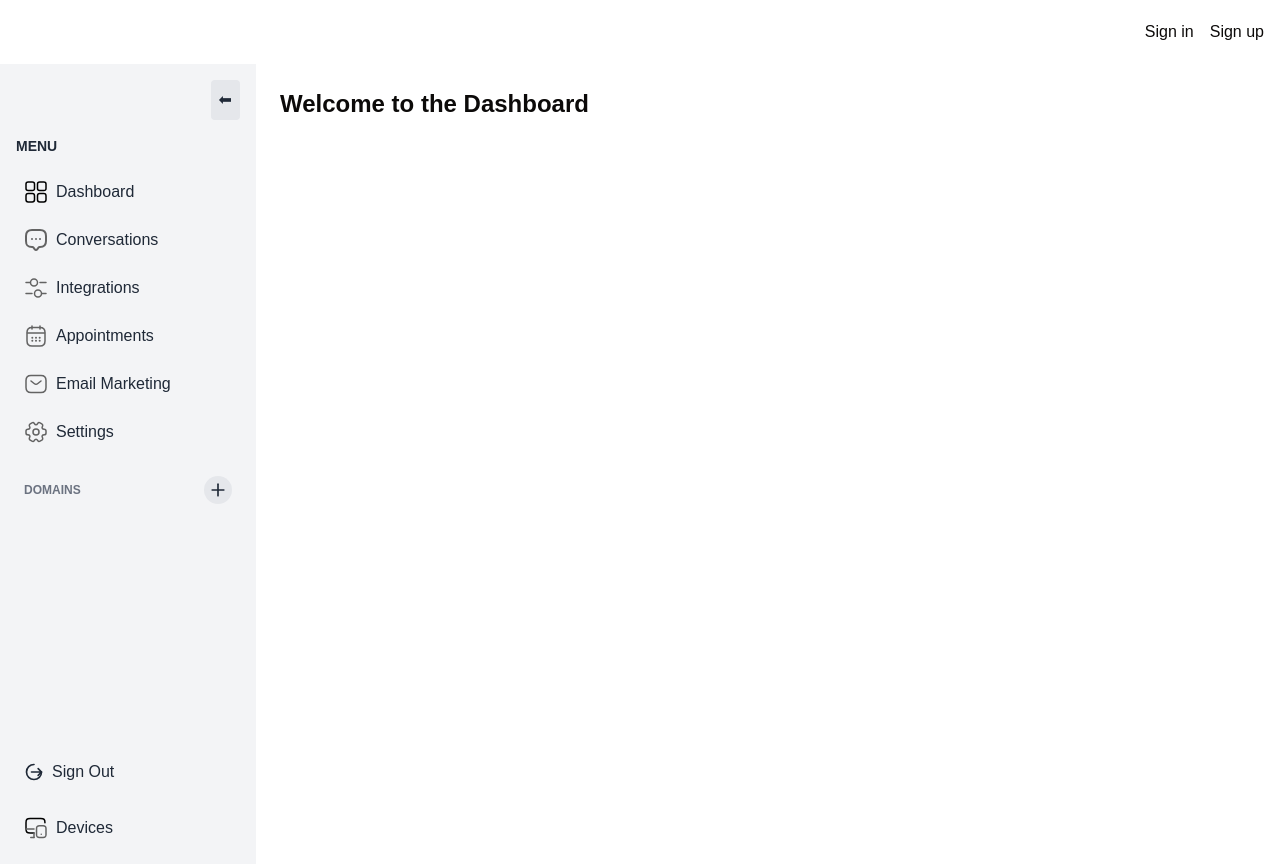
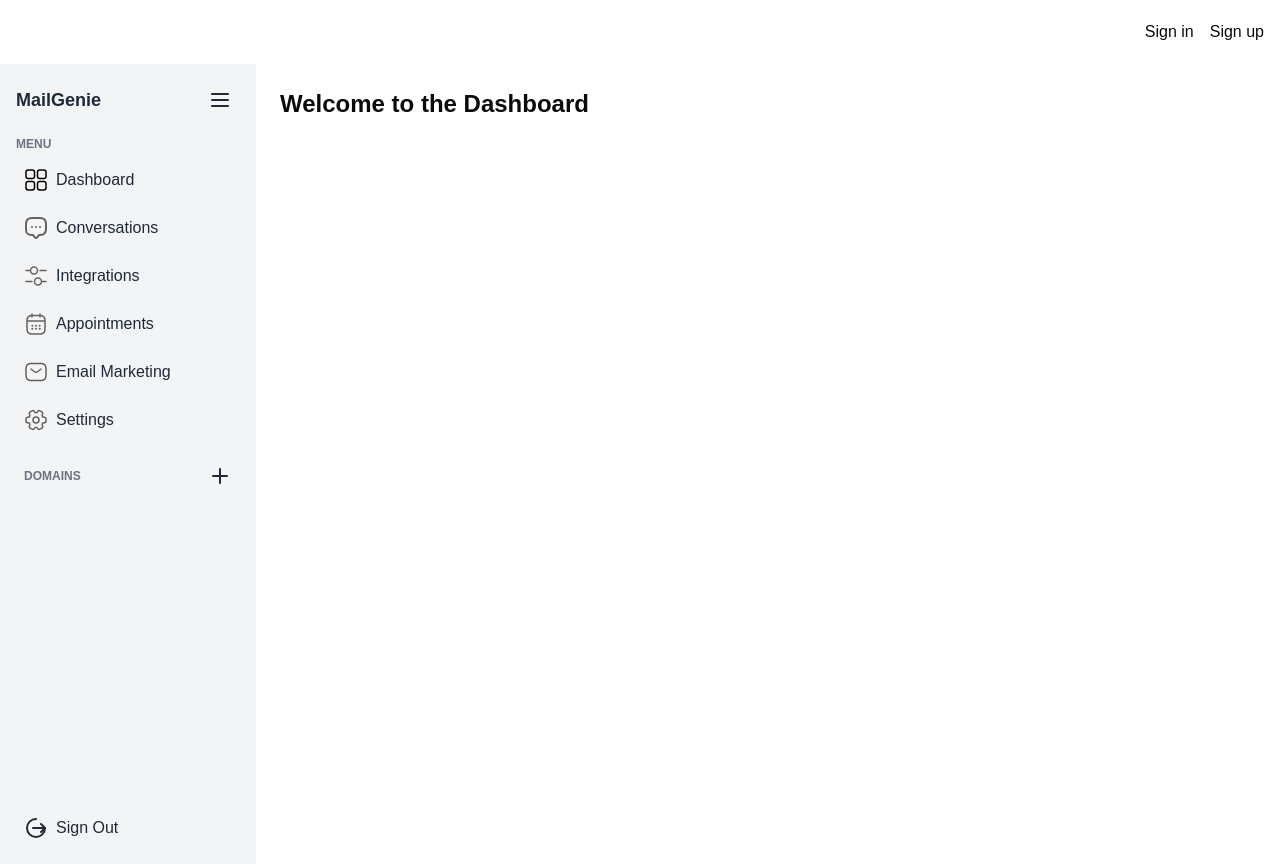
Before and after one commit to oleksandrapohorie90/mailgenie, a Next.js app: page /dashboard in a window 1280 px wide. Built offline with nearby package versions, Linux system fonts and the light colour scheme; no server answers.

Commit message:
add modified icons and also names of the pages when clicked on options in the sidebar

```diff
--- a/src/app/components/sidebar.tsx
+++ b/src/app/components/sidebar.tsx
@@ -10,79 +10,191 @@ import SettingsIcon from "../icons/settings-icon";
 import PlusIcon from "../icons/plus-icon";
 import SignOutIcon from "../icons/sign-out-icon";
 import DevicesIcon from "../icons/devices-icon";
+import { MenuLogo } from "../icons/menu-logo";
+import HamburgerIcon from "../icons/hamburger-icon";
+import Link from "next/link";
+
 
 const Sidebar = () => {
   const [collapsed, setCollapsed] = useState(false);
 
   return (
     <div
-      className={`h-screen p-4 flex flex-col transition-all ${
+      className={`h-screen flex flex-col transition-all ${
         collapsed ? "w-16" : "w-64"
-      } bg-gray-100 dark:bg-gray-900 text-gray-800 dark:text-gray-200`}
+      } bg-gray-100 dark:bg-gray-900 text-gray-800 dark:text-gray-200 p-4`}
     >
-      {/* Toggle Button */}
-      <button
-        onClick={() => setCollapsed(!collapsed)}
-        className="self-end p-2 mb-4 bg-gray-200 dark:bg-gray-800 rounded"
-      >
-        {collapsed ? "➡" : "⬅"}
+      {/* Sidebar Header */}
+      <div className="flex items-center justify-between">
+        {!collapsed && <h2 className="text-lg font-bold">MailGenie</h2>}
+        <button onClick={() => setCollapsed(!collapsed)} className="p-2">
+          {collapsed ? <MenuLogo className="w-6 h-6" /> : <HamburgerIcon className="w-6 h-6" />}
         </button>
+      </div>
+
+      {/* Menu Title */}
+      <h5 className={`${collapsed ? "hidden" : "block"} text-xs font-semibold text-gray-500 mt-4`}>
+        MENU
+      </h5>
 
       {/* Sidebar Menu */}
-      <h5 className={`${collapsed ? "hidden" : "block"} text-sm font-bold mb-4`}>
-        MENU
-      </h5>
-      <ul className="space-y-2">
+      <ul className="space-y-2 mt-2">
   <li className="flex items-center p-2 hover:bg-gray-200 dark:hover:bg-gray-700 rounded">
-          <DashboardIcon />
-          {!collapsed && <span className="ml-2">Dashboard</span>}
+    <DashboardIcon className="w-6 h-6" />
+    {!collapsed && (
+      <Link href="/dashboard">
+        <span className="ml-2">Dashboard</span>
+      </Link>
+    )}
   </li>
   <li className="flex items-center p-2 hover:bg-gray-200 dark:hover:bg-gray-700 rounded">
-          <ChatIcon />
-          {!collapsed && <span className="ml-2">Conversations</span>}
+    <ChatIcon className="w-6 h-6" />
+    {!collapsed && (
+      <Link href="/dashboard/conversations">
+        <span className="ml-2">Conversations</span>
+      </Link>
+    )}
   </li>
   <li className="flex items-center p-2 hover:bg-gray-200 dark:hover:bg-gray-700 rounded">
-          <IntegrationsIcon />
-          {!collapsed && <span className="ml-2">Integrations</span>}
+    <IntegrationsIcon className="w-6 h-6" />
+    {!collapsed && (
+      <Link href="/dashboard/integrations">
+        <span className="ml-2">Integrations</span>
+      </Link>
+    )}
   </li>
   <li className="flex items-center p-2 hover:bg-gray-200 dark:hover:bg-gray-700 rounded">
-          <CalendarIcon />
-          {!collapsed && <span className="ml-2">Appointments</span>}
+    <CalendarIcon className="w-6 h-6" />
+    {!collapsed && (
+      <Link href="/dashboard/appointment">
+        <span className="ml-2">Appointments</span>
+      </Link>
+    )}
   </li>
   <li className="flex items-center p-2 hover:bg-gray-200 dark:hover:bg-gray-700 rounded">
-          <EmailIcon />
-          {!collapsed && <span className="ml-2">Email Marketing</span>}
+    <EmailIcon className="w-6 h-6" />
+    {!collapsed && (
+      <Link href="/dashboard/email-marketing">
+        <span className="ml-2">Email Marketing</span>
+      </Link>
+    )}
   </li>
   <li className="flex items-center p-2 hover:bg-gray-200 dark:hover:bg-gray-700 rounded">
-          <SettingsIcon />
-          {!collapsed && <span className="ml-2">Settings</span>}
+    <SettingsIcon className="w-6 h-6" />
+    {!collapsed && (
+      <Link href="/dashboard/settings">
+        <span className="ml-2">Settings</span>
+      </Link>
+    )}
   </li>
 </ul>
 
       {/* Domains Section */}
       <div className="flex items-center justify-between mt-6 px-2">
-        <span className="text-xs font-semibold text-gray-500">DOMAINS</span>
-        <button className="p-1 rounded-full bg-gray-200 dark:bg-gray-700">
-          <PlusIcon className="w-5 h-5" />
-        </button>
+        <span className={`${collapsed ? "hidden" : "block"} text-xs font-semibold text-gray-500`}>
+          DOMAINS
+        </span>
+        <PlusIcon className="w-6 h-6 cursor-pointer" />
       </div>
 
       {/* Sign Out Button */}
       <button className="mt-auto flex items-center p-2 hover:bg-gray-200 dark:hover:bg-gray-700 rounded">
-        <SignOutIcon className="w-5 h-5" />
+        <SignOutIcon className="w-6 h-6" />
         {!collapsed && <span className="ml-2">Sign Out</span>}
       </button>
-
-      {/* Devices Section (Moved Below Sign Out) */}
-      <div className="mt-4 flex items-center p-2 hover:bg-gray-200 dark:hover:bg-gray-700 rounded">
-        <DevicesIcon className="w-6 h-6" />
-        {!collapsed && <span className="ml-2">Devices</span>}
-      </div>
     </div>
   );
 };
 
 export default Sidebar;
+
+// "use client";
+
+// import React, { useState } from "react";
+// import DashboardIcon from "../icons/dashboard-icon";
+// import ChatIcon from "../icons/chat-icon";
+// import IntegrationsIcon from "../icons/integrations-icon";
+// import CalendarIcon from "../icons/cal-icon";
+// import EmailIcon from "../icons/email-icon";
+// import SettingsIcon from "../icons/settings-icon";
+// import PlusIcon from "../icons/plus-icon";
+// import SignOutIcon from "../icons/sign-out-icon";
+// import DevicesIcon from "../icons/devices-icon";
+
+// const Sidebar = () => {
+//   const [collapsed, setCollapsed] = useState(false);
+
+//   return (
+//     <div
+//       className={`h-screen p-4 flex flex-col transition-all ${
+//         collapsed ? "w-16" : "w-64"
+//       } bg-gray-100 dark:bg-gray-900 text-gray-800 dark:text-gray-200`}
+//     >
+//       {/* Toggle Button */}
+//       <button
+//         onClick={() => setCollapsed(!collapsed)}
+//         className="self-end p-2 mb-4 bg-gray-200 dark:bg-gray-800 rounded"
+//       >
+//         {collapsed ? "➡" : "⬅"}
+//       </button>
+
+//       {/* Sidebar Menu */}
+//       <h5 className={`${collapsed ? "hidden" : "block"} text-sm font-bold mb-4`}>
+//         MENU
+//       </h5>
+//       <ul className="space-y-2">
+//         <li className="flex items-center p-2 hover:bg-gray-200 dark:hover:bg-gray-700 rounded">
+//           <DashboardIcon />
+//           {!collapsed && <span className="ml-2">Dashboard</span>}
+//         </li>
+//         <li className="flex items-center p-2 hover:bg-gray-200 dark:hover:bg-gray-700 rounded">
+//           <ChatIcon />
+//           {!collapsed && <span className="ml-2">Conversations</span>}
+//         </li>
+//         <li className="flex items-center p-2 hover:bg-gray-200 dark:hover:bg-gray-700 rounded">
+//           <IntegrationsIcon />
+//           {!collapsed && <span className="ml-2">Integrations</span>}
+//         </li>
+//         <li className="flex items-center p-2 hover:bg-gray-200 dark:hover:bg-gray-700 rounded">
+//           <CalendarIcon />
+//           {!collapsed && <span className="ml-2">Appointments</span>}
+//         </li>
+//         <li className="flex items-center p-2 hover:bg-gray-200 dark:hover:bg-gray-700 rounded">
+//           <EmailIcon />
+//           {!collapsed && <span className="ml-2">Email Marketing</span>}
+//         </li>
+//         <li className="flex items-center p-2 hover:bg-gray-200 dark:hover:bg-gray-700 rounded">
+//           <SettingsIcon />
+//           {!collapsed && <span className="ml-2">Settings</span>}
+//         </li>
+//       </ul>
+
+//       {/* Domains Section */}
+//       <div className="flex items-center justify-between mt-6 px-2">
+//         <span className="text-xs font-semibold text-gray-500">DOMAINS</span>
+//         <button className="p-1 rounded-full bg-gray-200 dark:bg-gray-700">
+//           <PlusIcon className="w-5 h-5" />
+//         </button>
+//       </div>
+
+//       {/* Sign Out Button */}
+//       <button className="mt-auto flex items-center p-2 hover:bg-gray-200 dark:hover:bg-gray-700 rounded">
+//         <SignOutIcon className="w-5 h-5" />
+//         {!collapsed && <span className="ml-2">Sign Out</span>}
+//       </button>
+
+//       {/* Devices Section (Moved Below Sign Out) */}
+//       <div className="mt-4 flex items-center p-2 hover:bg-gray-200 dark:hover:bg-gray-700 rounded">
+//         <DevicesIcon className="w-6 h-6" />
+//         {!collapsed && <span className="ml-2">Devices</span>}
+//       </div>
+//     </div>
+//   );
+// };
+
+// export default Sidebar;
+
+
 
 
 // was this and working
--- /dev/null
+++ b/src/app/dashboard/appointment/page.tsx
@@ -0,0 +1,3 @@
+export default function Page() {
+    return <h1 className="text-2xl font-bold">Welcome to Appointments</h1>;
+  }
--- /dev/null
+++ b/src/app/dashboard/conversations/page.tsx
@@ -0,0 +1,3 @@
+export default function Page() {
+    return <h1 className="text-2xl font-bold">Welcome to Conversations</h1>;
+  }
--- /dev/null
+++ b/src/app/dashboard/dashboard/page.tsx
@@ -0,0 +1,3 @@
+export default function Page() {
+    return <h1 className="text-2xl font-bold">Welcome to Dashboard</h1>;
+  }
--- /dev/null
+++ b/src/app/dashboard/email-marketing/page.tsx
@@ -0,0 +1,3 @@
+export default function Page() {
+    return <h1 className="text-2xl font-bold">Welcome to Email-Marketing</h1>;
+  }
--- /dev/null
+++ b/src/app/dashboard/integrations/page.tsx
@@ -0,0 +1,3 @@
+export default function Page() {
+    return <h1 className="text-2xl font-bold">Welcome to Integrations</h1>;
+  }
--- /dev/null
+++ b/src/app/dashboard/settings/page.tsx
@@ -0,0 +1,3 @@
+export default function Page() {
+    return <h1 className="text-2xl font-bold">Welcome to Settings</h1>;
+  }
--- /dev/null
+++ b/src/app/icons/hamburger-icon.tsx
@@ -0,0 +1,12 @@
+const HamburgerIcon = ({ className }: { className?: string }) => (
+  <svg
+    xmlns="http://www.w3.org/2000/svg"
+    viewBox="0 0 24 24"
+    className={className}
+    fill="currentColor"
+  >
+    <path d="M4 6h16M4 12h16M4 18h16" stroke="currentColor" strokeWidth="2" strokeLinecap="round" />
+  </svg>
+);
+
+export default HamburgerIcon;
```
Also changed, not shown: src/app/dashboard/layout.tsx (+33 -1 lines). Lines whose indentation alone changed are shown as unchanged.
